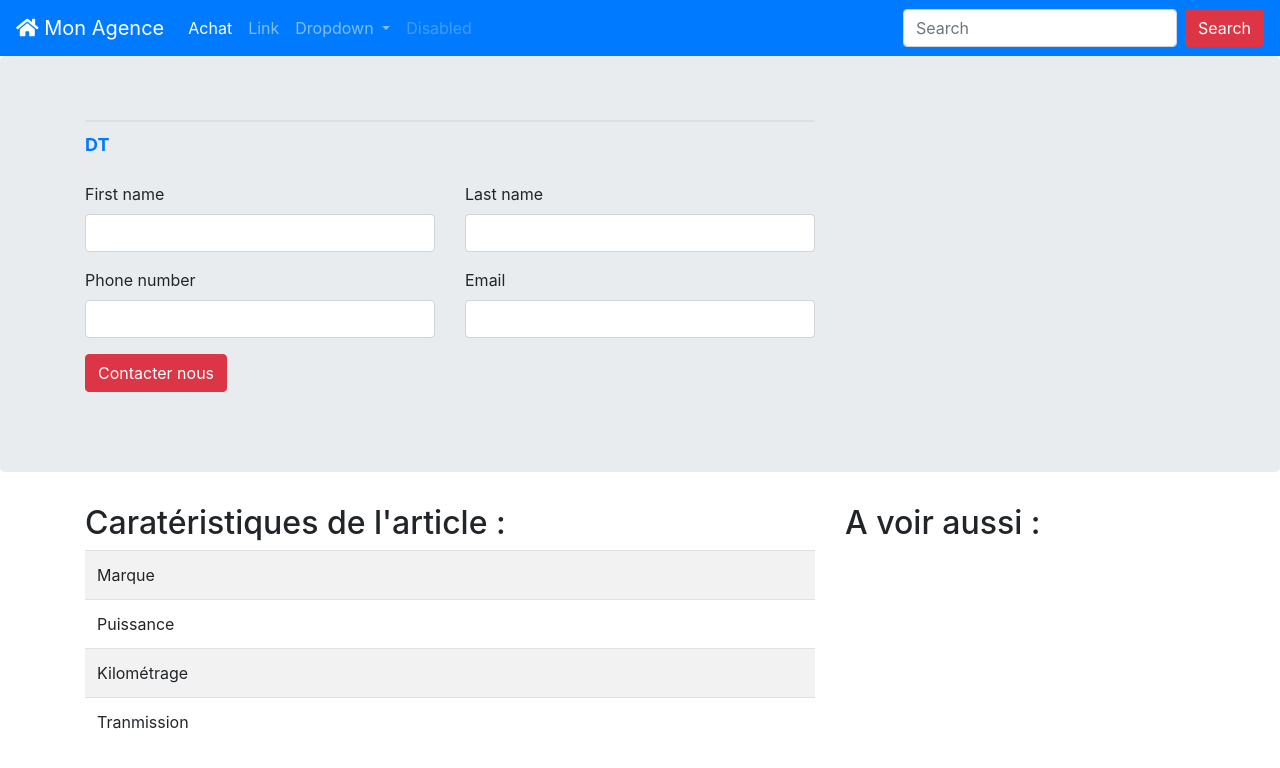
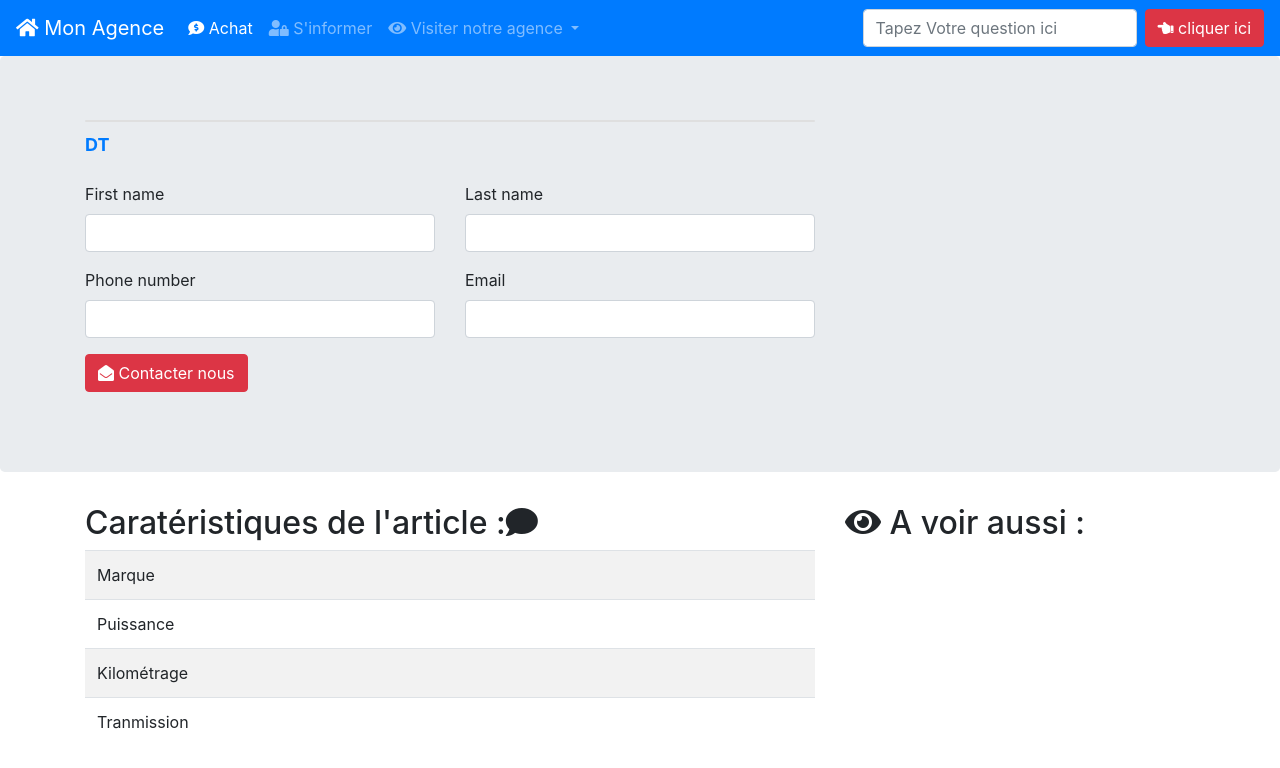
Before and after one commit to noureddine2020-ben/SymfonyProject, a Symfony app: template templates/pages/show.html.twig in a window 1280 px wide. Shown: the top 768 px of the page. Run offline with Twig, Linux system fonts and the light colour scheme; the template is opened without the code that fills it, so the values that code supplies are empty; form fields are guessed from the names that the template uses; some libraries are stand-ins or nearby versions.

Commit message:
'style_update'

```diff
--- a/templates/admin/form.html.twig
+++ b/templates/admin/form.html.twig
@@ -1,3 +1,4 @@
+
 {{ form_start(form) }}
 <link rel="stylesheet" href="https://cdnjs.cloudflare.com/ajax/libs/font-awesome/4.7.0/css/font-awesome.min.css">
 <div class="row">
--- a/templates/base.html.twig
+++ b/templates/base.html.twig
@@ -2,7 +2,7 @@
 <html>
     <head>
         <meta charset="UTF-8">
-        <title>{% block title %}Welcome!{% endblock %}</title>
+        <title>{% block title %}Agence BEN MAHMOUD!{% endblock %}</title>
         <link rel="stylesheet" href="https://cdnjs.cloudflare.com/ajax/libs/font-awesome/4.7.0/css/font-awesome.min.css">
         <link rel="stylesheet" href="https://cdn.jsdelivr.net/npm/bootstrap@4.5.3/dist/css/bootstrap.min.css" integrity="sha384-TX8t27EcRE3e/ihU7zmQxVncDAy5uIKz4rEkgIXeMed4M0jlfIDPvg6uqKI2xXr2" crossorigin="anonymous">
         <link href="//maxcdn.bootstrapcdn.com/bootstrap/4.1.1/css/bootstrap.min.css" rel="stylesheet" id="bootstrap-css">
@@ -30,29 +30,27 @@
         <div class="collapse navbar-collapse" id="navbarSupportedContent">
             <ul class="navbar-nav mr-auto">
                 <li class="nav-item active">
-                    <a class="nav-link" {% if current_menu is defined and current_menu =='prorities' %} active {% endif %}href={{ path('proprity') }}>Achat</a>
+                    <a class="nav-link" {% if current_menu is defined and current_menu =='prorities' %} active {% endif %}href={{ path('proprity') }}><i class="fa fa-comment-dollar"></i> Achat</a>
                 </li>
                 <li class="nav-item">
-                    <a class="nav-link" href="#">Link</a>
+                    <a class="nav-link" href="#"> <i class="fa fa-user-lock"></i> S'informer</a>
                 </li>
                 <li class="nav-item dropdown">
                     <a class="nav-link dropdown-toggle" href="#" id="navbarDropdown" role="button" data-toggle="dropdown" aria-haspopup="true" aria-expanded="false">
-                        Dropdown
+                        <i class="fa fa-eye"></i> Visiter notre agence
                     </a>
                     <div class="dropdown-menu" aria-labelledby="navbarDropdown">
-                        <a class="dropdown-item" href="#">Action</a>
-                        <a class="dropdown-item" href="#">Another action</a>
+                        <a class="dropdown-item" href="#">Voir nos locaux</a>
+                        <a class="dropdown-item" href="#">Voir nos partenaires</a>
                         <div class="dropdown-divider"></div>
-                        <a class="dropdown-item" href="#">Something else here</a>
+                        <a class="dropdown-item" href="#">Nos clients</a>
                     </div>
                 </li>
-                <li class="nav-item">
-                    <a class="nav-link disabled" href="#" tabindex="-1" aria-disabled="true">Disabled</a>
-                </li>
+
             </ul>
             <form class="form-inline my-2 my-lg-0">
-                <input class="form-control mr-sm-2" type="search" placeholder="Search" aria-label="Search">
-                <button class="btn btn-danger my-2 my-sm-0" type="submit">Search</button>
+                <input class="form-control mr-sm-2" type="search" placeholder="Tapez Votre question ici" aria-label="Search">
+                <button class="btn btn-danger my-2 my-sm-0" type="submit"><i class="fa fa-hand-point-left"></i> cliquer ici</button>
             </form>
         </div>
     </nav>
--- a/templates/pages/home.html.twig
+++ b/templates/pages/home.html.twig
@@ -4,12 +4,12 @@
 {% block body %}
     <div class="jumbotron text-center font-weight-bold ">
         <div class="container">
-            <h1 class="">Agence BEN MAHMOUD</h1>
+            <h1 class="" style="width: auto"><i class="fa fa-truck-monster"></i> AGENCE BEN MAHMOUD <i class="fa fa-truck-pickup"></i></h1>
         </div>
     </div>
 
     <div class="container">
-        <h2><i class='fa fa-cart-arrow-down'></i> Les derniers matériels ajoutés</h2>
+        <h2 style="animation-direction: alternate"><i class='fa fa-cart-arrow-down'></i> <I>Voir nos derniers matériels ajoutés</I> : </h2>
         <div class="row flex">
 
        {% for property in properties %}
--- a/templates/pages/proprities.html.twig
+++ b/templates/pages/proprities.html.twig
@@ -17,7 +17,7 @@
                 </div>
                 <div class="col">
                     <div class="form-group">
-                    <button class="btn btn-secondary"> Rechercher </button>
+                    <button class="btn btn-secondary"> <i class="fa fa-search"></i> Rechercher </button>
                 </div>
                 </div>
             </div>
@@ -27,7 +27,7 @@
 
     </div>
         <div class="container mt-4">
-            <h1>Voir Tous Nos Matériels</h1>
+            <h1><FONT face="arial" color="#d2691e" size=""> Voir Tous Nos Matériels <i class="fas fa-bell"></i></FONT></h1>
             <div class="row">
             {% for property in properties %}
                <div class="col-md-4">
--- a/templates/pages/show.html.twig
+++ b/templates/pages/show.html.twig
@@ -32,7 +32,7 @@
                     </div>
                     {{ form_rest(form) }}
                     <div class="form-group">
-                        <button class="btn btn-danger">Contacter nous</button>
+                        <button class="btn btn-danger"><i class="fa fa-envelope-open"></i> Contacter nous</button>
                     </div>
                     {{ form_end(form) }}
 
@@ -45,12 +45,12 @@
            </div>
 
      <div class="container mt-4">
-    <p>
+    <p style="font-family: Arial">
         {{ property.description | nl2br }}
     </p>
          <div class="row">
              <div class="col-md-8">
-                 <h2>Caratéristiques de l'article : </h2>
+                 <h2> Caratéristiques de l'article :<i class="fas fa-comment"></i> </h2>
                  <table class="table table-striped">
                      <tr>
                          <td>Marque</td>
@@ -74,7 +74,7 @@
              </div>
 
              <div class="col-md-4">
-                 <h2>A voir aussi : </h2>
+                 <h2> <i class="fa fa-eye"></i> A voir aussi : </h2>
                   <ul class="list-group">
                  {% for option in property.options %}
                  <li class="list-group-items">{{ option.name }}</li>
```
Also changed, not shown: src/Form/ContactType.php (+34 -5 lines).
